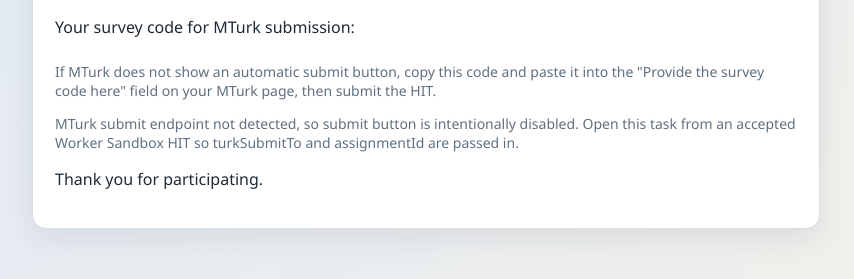
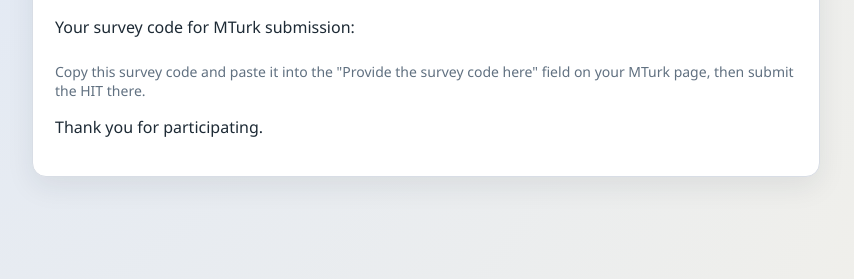
Before and after one commit to RuijieZheng/CSE594hw3, a Flask app: template app/templates/complete.html in a window 1280 px wide. Shown: the part 259-538 px from the top of the page, without its empty margins (214-1068 px from the left). Run offline with Flask 3, Linux system fonts and the light colour scheme; the template is opened without the code that fills it, so the values that code supplies are empty.

Commit message:
Simplify MTurk completion flow to manual code copy

```diff
--- a/app/app.py
+++ b/app/app.py
@@ -8,7 +8,6 @@ import time
 import uuid
 from datetime import datetime, timezone
 from pathlib import Path
-from urllib.parse import urlencode
 
 from flask import Flask, abort, redirect, render_template, request, session, url_for
 
@@ -420,29 +419,11 @@ def complete():
     ).strip()
     is_preview_assignment = assignment_id in {"", "sandbox_assignment", "ASSIGNMENT_ID_NOT_AVAILABLE"}
 
-    submit_action = ""
-    submit_url = ""
-    if mturk_submit_to and not is_preview_assignment:
-        submit_action = f"{mturk_submit_to.rstrip('/')}/mturk/externalSubmit"
-        submit_query = urlencode(
-            {
-                "assignmentId": assignment_id,
-                "workerId": worker_id,
-                "hitId": hit_id,
-                "surveyCode": survey_code,
-            }
-        )
-        submit_url = f"{submit_action}?{submit_query}"
-
     return render_template(
         "complete.html",
         participant_id=participant_id,
         survey_code=survey_code,
         assignment_id=assignment_id,
-        worker_id=worker_id,
-        hit_id=hit_id,
-        submit_action=submit_action,
-        submit_url=submit_url,
         is_preview_assignment=is_preview_assignment,
         condition=session.get("condition", "baseline"),
         title="Study Complete",
--- a/app/templates/complete.html
+++ b/app/templates/complete.html
@@ -12,15 +12,9 @@
   <p>Participant ID: <strong>{{ participant_id }}</strong></p>
   <p>Your survey code for MTurk submission:</p>
   <p class="survey-code">{{ survey_code }}</p>
-  <p class="muted">If MTurk does not show an automatic submit button, copy this code and paste it into the "Provide the survey code here" field on your MTurk page, then submit the HIT.</p>
-
-  {% if submit_url %}
-    <a class="button" href="{{ submit_url }}">Submit to MTurk</a>
-    <p class="muted">If redirect fails, copy this submit URL into browser: <br><small>{{ submit_url }}</small></p>
-  {% elif is_preview_assignment %}
-    <p class="muted">This run used preview/local assignment ID. In real Worker Sandbox acceptance mode, this page will show a "Submit to MTurk" button automatically.</p>
-  {% else %}
-    <p class="muted">MTurk submit endpoint not detected, so submit button is intentionally disabled. Open this task from an accepted Worker Sandbox HIT so turkSubmitTo and assignmentId are passed in.</p>
+  <p class="muted">Copy this survey code and paste it into the "Provide the survey code here" field on your MTurk page, then submit the HIT there.</p>
+  {% if is_preview_assignment %}
+    <p class="muted">Preview mode detected. To test final MTurk submission, open the task from an accepted Worker Sandbox HIT.</p>
   {% endif %}
 
   <p>Thank you for participating.</p>
```
